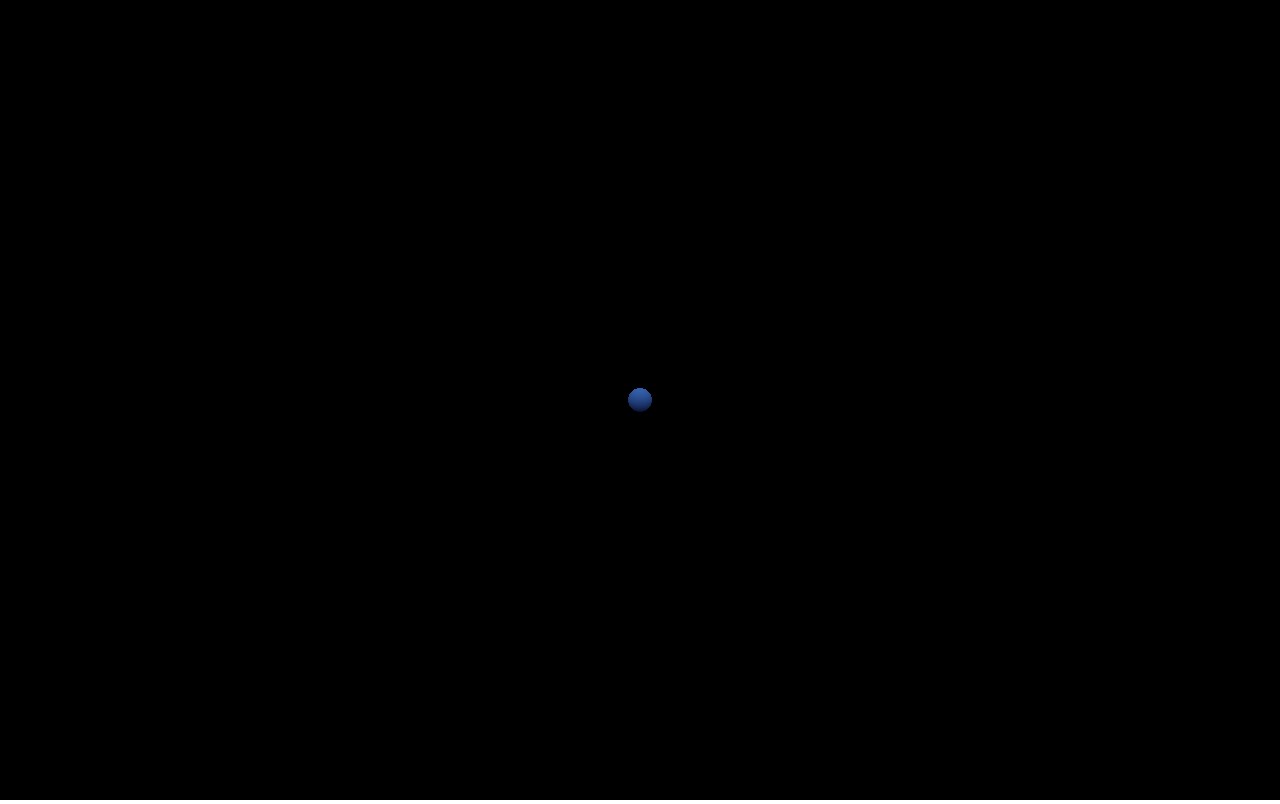
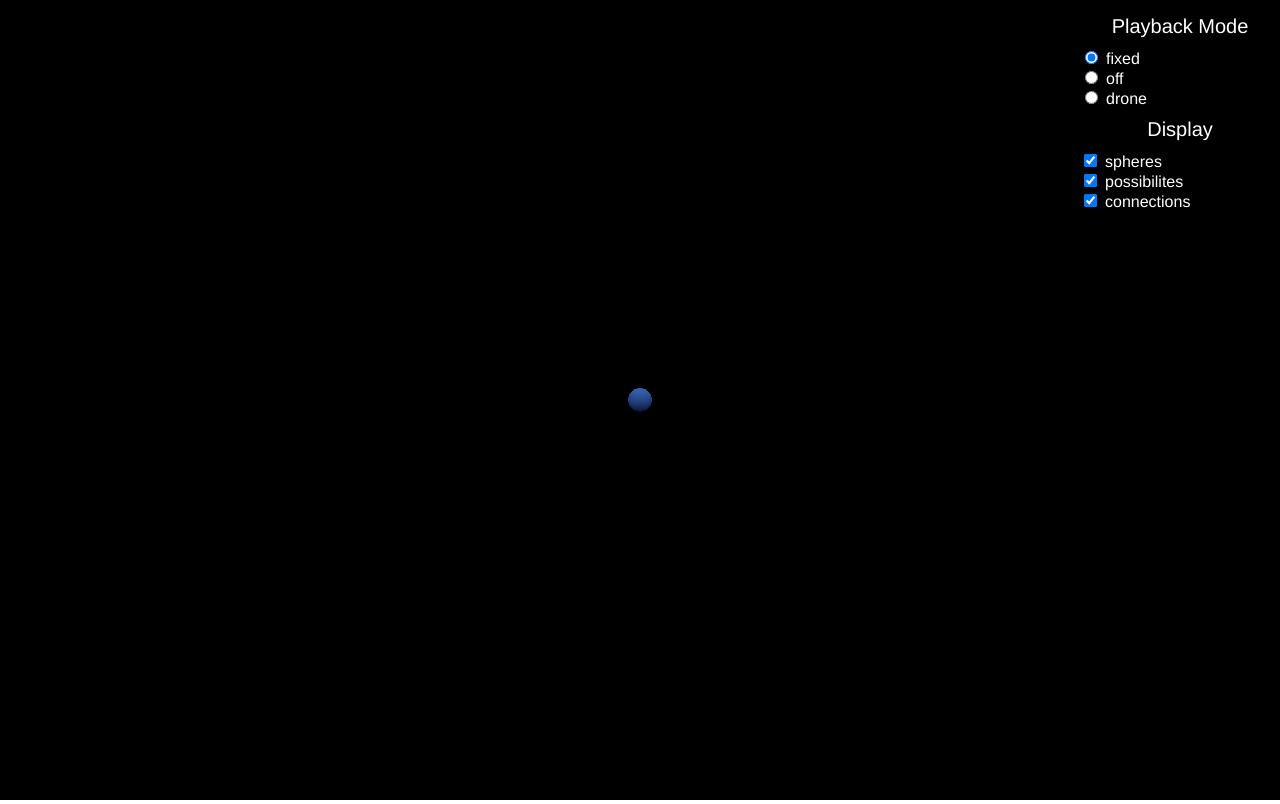
Before and after one commit to jon-myers/just-chord-inspector, a Vue app: page / in a window 1280 px wide. Built offline with nearby package versions, Linux system fonts and the light colour scheme.

Commit message:
added playback and display options

```diff
--- a/src/components/JustPlot.vue
+++ b/src/components/JustPlot.vue
@@ -1,6 +1,28 @@
 <template>
   <div class="hello" @mousemove='mouseMove' @click='click'>
     <canvas ref='canvas'></canvas>
+    <div id='controls'>
+      <label>Playback Mode</label>
+      <div class='subControl' v-for="mode in playbackModes" :key='mode.id'>
+        <input
+          type='radio'
+          id='mode.id'
+          name='playbackMode'
+          :value='mode.id'
+          :checked='mode.state'
+          v-model='checked'
+          @change='updatePlaybackMode'
+        >
+        <label for='mode.id'>{{mode.id}}</label>
+      </div>
+
+      <label>Display</label>
+      <div class='subControl' v-for="display in displays" :key='display.id'>
+        <input type='checkbox' v-model='display.checked' @change='updateDisplay'>
+        <label>{{display.id}}</label>
+      </div>
+
+    </div>
   </div>
 </template>
 
@@ -36,76 +58,174 @@ export default {
       fund: 100,
       slewTime: 0.1,
       onSpheres: [],
-      oldCenter: [0, 0, 0]
+      oldCenter: [0, 0, 0],
+      checked: 'fixed',
+      maxGain: 1,
+
+      playbackModes: {
+        fixed: {
+          id: 'fixed',
+          state: true,
+        },
+        off: {
+          id: 'off',
+          state: false,
+        },
+        drone: {
+          id: 'drone',
+          state: false,
+        }
+      },
+
+      displays: {
+        spheres: {
+          id: 'spheres',
+          checked: true,
+        },
+        possibilities: {
+          id: 'possibilites',
+          checked: true,
+        },
+        connections: {
+          id: 'connections',
+          checked: true,
+        }
+      }
     }
   },
   mounted() {
     this.setUpAudio();
     this.scene = new THREE.Scene();
     this.camera = new THREE.PerspectiveCamera( 75, window.innerWidth / window.innerHeight, 0.1, 1000 );
-    // this.camera = new THREE.OrthographicCamera(-10, 10, -10, 10, -10, 100)
-
-    // this.projector = new THREE.Projector();
     this.raycaster = new THREE.Raycaster();
     this.mouse = new THREE.Vector2();
-
-
     this.renderer = new THREE.WebGLRenderer({
       canvas: this.$refs.canvas
     });
-    this.renderer.setSize( window.innerWidth, window.innerHeight );
+    this.renderer.setSize(window.innerWidth, window.innerHeight);
+    window.addEventListener('resize', this.updateWindowSize);
 
-    // const cubeSize = [4, 3, 2];
     const points = [];
-
-    // for (let x = 0; x < cubeSize[0]; x++) {
-    //   for (let y = 0; y < cubeSize[1]; y++) {
-    //     for (let z = 0; z < cubeSize[2]; z++) {
-    //       points.push([x, y, z])
-    //     }
-    //   }
-    // }
     points.push([0, 0, 0])
-
-    // const points = [
-    //   [0, 0, 0],
-    //   [0, 0, 1],
-    //   [0, 1, 0],
-    //   [1, 0, 0],
-    //   [0, 1, 1],
-    //   [1, 0, 1],
-    //   [1, 1, 0],
-    //   [1, 1, 1]
-    // ]
 
     this.drawPoints(points);
 
-    // this.addGrid(2, 2, 2)
-
     var light = new THREE.HemisphereLight( 0xffffbb, 0x080820, 1 );
     this.scene.add( light );
+
+    // enable all layers
+    this.camera.layers.enable(0);
+    this.camera.layers.enable(1);
+    this.camera.layers.enable(2);
+    this.camera.layers.enable(3);
+
+    light.layers.enable(0);
+    light.layers.enable(1);
+    light.layers.enable(2);
+    light.layers.enable(3);
+
+    this.raycaster.layers.enable(0);
+    this.raycaster.layers.enable(1);
+
 
     this.camera.position.z = 5;
     this.camera.position.x = 3;
     this.camera.position.y = 3
     this.camera.lookAt(0, 0, 0);
-    // this.animate()
-
     this.renderer.render(this.scene, this.camera);
   },
 
   methods: {
 
+    updateDisplay() {
+      this.camera.layers.disableAll();
+      if (this.displays.spheres.checked) {
+        this.camera.layers.enable(1);
+        if (this.displays.connections.checked) {
+          this.camera.layers.enable(3);
+        }
+      }
+
+      if (this.displays.possibilities.checked) {
+        this.camera.layers.enable(0);
+        if (this.displays.connections.checked) this.camera.layers.enable(2);
+      }
+      this.renderer.render(this.scene, this.camera);
+
+    },
+
+    animate() {
+      this.animator = requestAnimationFrame(this.animate);
+      this.onSpheres.forEach(sphere => {
+        sphere.material.opacity = sphere.gainNode.gain.value / this.maxGain
+      })
+      this.renderer.render(this.scene, this.camera);
+    },
+
+    stopAnimate() {
+      console.log('stop animate');
+      cancelAnimationFrame(this.animator);
+      this.animator = undefined;
+      this.onSpheres.forEach(sphere => sphere.material.opacity = 1);
+      this.renderer.render(this.scene, this.camera);
+    },
+
+    updatePlaybackMode() {
+      if (this.checked === 'fixed') {
+        if (this.interval) {
+          clearInterval(this.interval);
+          this.interval = undefined;
+          this.onSpheres.forEach(sphere => sphere.gainNode.gain.cancelScheduledValues(this.ac.currentTime));
+        }
+        this.stopAnimate();
+        this.onSpheres.forEach(sphere => {
+          sphere.gainNode.gain.setValueAtTime(sphere.gainNode.gain.value, this.ac.currentTime);
+          sphere.gainNode.gain.linearRampToValueAtTime(this.maxGain, this.ac.currentTime + this.slewTime);
+        })
+      } else if (this.checked === 'off') {
+        if (this.interval) {
+          clearInterval(this.interval);
+          this.interval = undefined;
+          this.onSpheres.forEach(sphere => sphere.gainNode.gain.cancelScheduledValues(this.ac.currentTime));
+        }
+        this.stopAnimate();
+        this.onSpheres.forEach(sphere => {
+          sphere.gainNode.gain.setValueAtTime(sphere.gainNode.gain.value, this.ac.currentTime);
+          sphere.gainNode.gain.linearRampToValueAtTime(0, this.ac.currentTime + this.slewTime);
+        })
+      } else if (this.checked === 'drone') {
+        if (!this.interval) {
+          this.interval = setInterval(() => {
+            if (!this.animator) this.animate();
+            this.onSpheres.forEach(sphere => {
+
+              if (!sphere.walkVal) sphere.walkVal = 1;
+              sphere.walkVal += 0.4 * (Math.random() * 2 - 1);
+              if (sphere.walkVal > 1) sphere.walkVal = 1;
+              if (sphere.walkVal < 0) sphere.walkVal = 0;
+              sphere.gainNode.gain.setTargetAtTime(sphere.walkVal * this.maxGain, this.ac.currentTime, 1);
+            })
+          }, 1000)
+        }
+      }
+    },
+
+    updateWindowSize() {
+      console.log('updating window size');
+      this.camera.aspect = window.innerWidth / window.innerHeight;
+      this.camera.updateProjectionMatrix();
+      this.renderer.setSize(window.innerWidth, window.innerHeight);
+      this.render();
+    },
+
     getCenter() {
       let x = this.spheres.map(sphere => sphere.position.x);
       let y = this.spheres.map(sphere => sphere.position.y);
       let z = this.spheres.map(sphere => sphere.position.z);
-      console.log(x, y, z);
       x = (Math.max(...x) + Math.min(...x)) / 2;
       y = (Math.max(...y) + Math.min(...y)) / 2;
       z = (Math.max(...z) + Math.min(...z)) / 2;
 
-      console.log([x, y, z])
       return [x, y, z]
     },
 
@@ -118,7 +238,7 @@ export default {
       this.getConnections(points)
     },
 
-    getConnections(points) {
+    getConnections(points, layer = undefined) {
       let combinations = points.flatMap(
         (v, i) => points.slice(i + 1).map(w => [v, w])
       );
@@ -127,7 +247,7 @@ export default {
         return dist.length === 1 && Math.abs(dist[0]) === 1
       });
       combinations.forEach(comb => {
-        this.addConnection(...comb)
+        this.addConnection(...comb, layer)
       })
     },
 
@@ -151,14 +271,14 @@ export default {
       obj.gainNode = this.ac.createGain();
       obj.osc.frequency.setValueAtTime(freq, this.ac.currentTime);
       obj.gainNode.gain.setValueAtTime(0, this.ac.currentTime);
-      obj.gainNode.gain.linearRampToValueAtTime(1, this.ac.currentTime + this.slewTime);
+      obj.gainNode.gain.linearRampToValueAtTime(this.maxGain, this.ac.currentTime + this.slewTime);
       obj.osc.connect(obj.gainNode);
       obj.gainNode.connect(this.masterGain);
       obj.osc.start();
     },
 
     stopNote(obj) {
-      obj.gainNode.gain.setValueAtTime(1, this.ac.currentTime);
+      obj.gainNode.gain.setValueAtTime(this.maxGain, this.ac.currentTime);
       obj.gainNode.gain.linearRampToValueAtTime(0, this.ac.currentTime + this.slewTime);
       obj.osc.stop(this.ac.currentTime + this.slewTime);
       obj.osc = undefined;
@@ -184,7 +304,8 @@ export default {
       this.mouse.x = (e.clientX / window.innerWidth) * 2 - 1;
       this.mouse.y = (1 - e.clientY / window.innerHeight) * 2 - 1;
       this.raycaster.setFromCamera(this.mouse, this.camera);
-      const intersects = this.raycaster.intersectObjects(this.spheres);
+      const testSet = this.displays.possibilities.checked ? this.spheres: this.onSpheres;
+      const intersects = this.raycaster.intersectObjects(testSet);
       if (intersects[0]) {
         this.hoverOverSphere(intersects[0].object);
       } else {
@@ -205,11 +326,15 @@ export default {
           this.turnSphereOn();
         }
       }
-      // console.log(this.spheres);
     },
+
 
     turnSphereOn() {
       this.onSpheres.push(this.currentObj);
+      this.currentObj.layers.set(1);
+      // const prevMaxGain = this.maxGain;
+      this.maxGain = 1 / (this.onSpheres.length + 1);
+      this.updatePlaybackMode();
       this.showNeighbors(this.currentObj);
 
       this.currentObj.material.color.setHex(this.sphereOnColor);
@@ -221,6 +346,7 @@ export default {
     turnSphereOff() {
       this.onSpheres.splice(this.onSpheres.indexOf(this.currentObj), 1);
       this.currentObj.material.color.setHex(this.hoverColor);
+      this.currentObj.layers.set(0);
       const remains = this.onSpheres.filter(sphere => {
         return nestedInclude(this.currentObj.neighborPositions, this.getPosition(sphere))
       });
@@ -232,10 +358,11 @@ export default {
       neighbs.forEach(sphere => this.scene.remove(sphere));
       this.spheres = this.spheres.filter(sphere => sphere === this.currentObj || !neighbs.includes(sphere));
       if (this.spheres.includes(this.currentObj) && ! nestedInclude(onSphereNeighbs, this.getPosition(this.currentObj))) {
-        this.scene.remove(this.currentObj);
-        this.spheres.splice(this.onSpheres.indexOf(this.currentObj), 1);
+        if (this.spheres.length > 1) {
+          this.scene.remove(this.currentObj);
+          this.spheres.splice(this.onSpheres.indexOf(this.currentObj), 1)
+        }
       }
-      // this.renderer.render(this.scene, this.camera);
       this.render();
     },
 
@@ -249,7 +376,8 @@ export default {
       this.camera.move
       const removes = this.scene.children.filter(child => child.geometry && child.geometry.type === 'CylinderGeometry');
       removes.forEach(child => this.scene.remove(child));
-      this.getConnections(this.spheres.map(sphere => this.getPosition(sphere)));
+      this.getConnections(this.spheres.map(sphere => this.getPosition(sphere)), 2);
+      this.getConnections(this.onSpheres.map(sphere => this.getPosition(sphere)), 3);
       this.renderer.render(this.scene, this.camera);
     },
 
@@ -265,22 +393,22 @@ export default {
 
       const newNeighborPositions = neighborPositions.filter(pos => ! nestedInclude(onSpherePositions, pos));
       this.drawPoints(newNeighborPositions);
-      this.render();
       obj.neighborPositions = neighborPositions;
       },
 
     addSphere(x, y, z) {
       const geometry = new THREE.SphereGeometry(0.15, 32, 32);
-      const material = new THREE.MeshPhongMaterial( {color: this.sphereColor} );
+      const material = new THREE.MeshPhongMaterial( {color: this.sphereColor, transparent: true} );
       const sphere = new THREE.Mesh( geometry, material );
-      sphere.position.x = x
-      sphere.position.y = y
-      sphere.position.z = z
+      sphere.position.x = x;
+      sphere.position.y = y;
+      sphere.position.z = z;
+      sphere.layers.set(0);
       this.scene.add( sphere );
       this.spheres.push(sphere);
     },
 
-    addConnection(a, b) {
+    addConnection(a, b, layer=undefined) {
       var geometry = new THREE.CylinderGeometry( 0.01, 0.01, 1, 32);
       var material = new THREE.MeshPhongMaterial( {color: 0x3461eb});
       const cylinder = new THREE.Mesh( geometry, material );
@@ -293,6 +421,7 @@ export default {
       } else if (axis == 2) {
         cylinder.rotateX(Math.PI / 2)
       }
+      if (layer) cylinder.layers.set(layer)
       this.scene.add(cylinder);
     },
 
@@ -301,7 +430,6 @@ export default {
       const geoX = new THREE.CylinderGeometry( 0.01, 0.01, 2 * x, 32);
       const geoY = new THREE.CylinderGeometry( 0.01, 0.01, 2 * y, 32);
       const geoZ = new THREE.CylinderGeometry( 0.01, 0.01, 2 * z, 32);
-      // const geoZ = new THREE.CylinderGeometry( 0.03, 0.03, z + 1, 32);
       const material = new THREE.MeshPhongMaterial( {
         color: this.gridColor,
         transparent: true,
@@ -354,4 +482,40 @@ body {
   margin: 0
 }
 
+#controls {
+  z-index: 1;
+  position: absolute;
+  top: 0;
+  right: 0;
+  width: 200px;
+  height: 500px;
+  margin-top: 5px;
+  margin-bottom: 5px;
+  float: right;
+
+  display: flex;
+  flex-direction: column;
+  align-content: flex-start;
+  /* justify-content: center; */
+
+  /* border: 1px solid blue; */
+}
+
+label {
+  color: white;
+}
+
+#controls > label {
+  font-size: 20px;
+  margin-bottom: 10px;
+  margin-top: 10px;
+}
+
+.subControl {
+  text-align: left;
+}
+ .subControl > label {
+   padding-left: 5px;
+ }
+
 </style>
```
